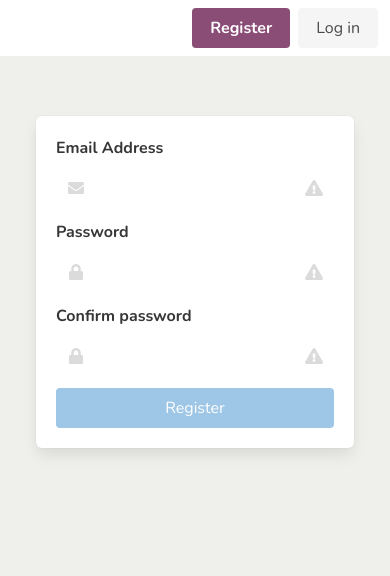
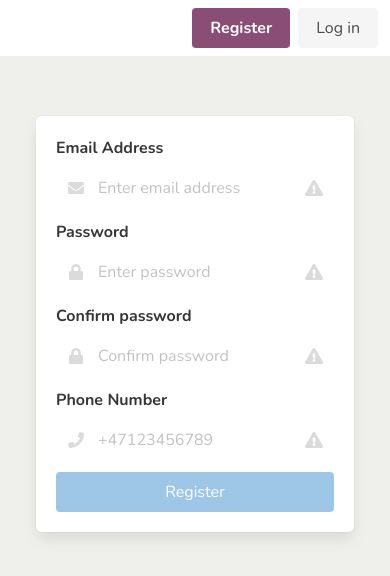
Before and after one commit to zuk38/SquareRoot, a React (Create React App) app in the folder square-root/: page /register in a window 390 px wide. Shown: the top 576 px of the page. Built offline with nearby package versions, Linux system fonts and the light colour scheme.

Commit message:
added phone number to registration

```diff
--- a/square-root/package.json
+++ b/square-root/package.json
@@ -17,11 +17,11 @@
     "fa-icons": "^0.2.0",
     "font-awesome-icons": "^1.6.0",
     "react": "^17.0.1",
+    "react-country-region-selector": "^3.0.2",
     "react-dom": "^17.0.1",
     "react-native-svg": "^12.1.0",
     "react-router-dom": "^5.2.0",
     "react-scripts": "4.0.3",
-    "rn-country-picker": "0.0.12",
     "sass": "^1.32.8",
     "web-vitals": "^1.0.1"
   },
--- a/square-root/src/components/auth/Register.js
+++ b/square-root/src/components/auth/Register.js
@@ -29,13 +29,17 @@ const Register = () => {
                     id="email"
                     onChange={handleChange}
                     value={values.email || ""}
+                    placeholder="Enter email address"
                     required
                   />
                   <span class="icon is-small is-left">
                     <i class="fas fa-envelope"></i>
                   </span>
                   <span class="icon is-small is-right">
-                    <i id="emailCheckIcon" class="fas fa-exclamation-triangle"></i>
+                    <i
+                      id="emailCheckIcon"
+                      class="fas fa-exclamation-triangle"
+                    ></i>
                   </span>
                   {errors.email && (
                     <p className="help is-danger">{errors.email}</p>
@@ -53,13 +57,17 @@ const Register = () => {
                     id="password"
                     onChange={handleChange}
                     value={values.password || ""}
+                    placeholder="Enter password"
                     required
                   />
                   <span class="icon is-small is-left">
                     <i class="fas fa-lock"></i>
                   </span>
                   <span class="icon is-small is-right">
-                    <i id="passwordCheckIcon" class="fas fa-exclamation-triangle"></i>
+                    <i
+                      id="passwordCheckIcon"
+                      class="fas fa-exclamation-triangle"
+                    ></i>
                   </span>
                 </div>
                 {errors.password && (
@@ -77,18 +85,51 @@ const Register = () => {
                     id="confirmPassword"
                     onChange={handleChange}
                     value={values.confirmPassword || ""}
+                    placeholder="Confirm password"
                     required
                   />
                   <span class="icon is-small is-left">
                     <i class="fas fa-lock"></i>
                   </span>
                   <span class="icon is-small is-right">
-                    <i id="confPassCheckIcon" class="fas fa-exclamation-triangle"></i>
+                    <i
+                      id="confPassCheckIcon"
+                      class="fas fa-exclamation-triangle"
+                    ></i>
                   </span>
                 </div>
                 {errors.confirmPassword && (
                   <p className="help is-danger">{errors.confirmPassword}</p>
                 )}
+              </div>
+              {/*Phone number field */}
+              <div className="field">
+                <label className="label">Phone Number</label>
+                <div className="control has-icons-left has-icons-right">
+                  <input
+                    autoComplete="off"
+                    className="input"
+                    type="phone"
+                    name="phone"
+                    id="phone"
+                    onChange={handleChange}
+                    value={values.phone || ""}
+                    placeholder="+47123456789"
+                    required
+                  />
+                  <span class="icon is-small is-left">
+                    <i class="fas fa-phone"></i>
+                  </span>
+                  <span class="icon is-small is-right">
+                    <i
+                      id="phoneCheckIcon"
+                      class="fas fa-exclamation-triangle"
+                    ></i>
+                  </span>
+                  {errors.phone && (
+                    <p className="help is-danger">{errors.phone}</p>
+                  )}
+                </div>
               </div>
               <button
                 type="register"
--- a/square-root/src/components/utility/RegistrationFormValidation.js
+++ b/square-root/src/components/utility/RegistrationFormValidation.js
@@ -16,6 +16,11 @@ function hasNumber(str) {
 function validateRegexString(email) {
   const regexString = /^((\w+([-+.]\w+)*@\w+([-.]\w+)*\.\w+([-.]\w+)*)\s*[;]{0,1}\s*)+$/;
   return regexString.test(String(email).toLowerCase()); // true|false
+}
+
+function validatePhone(phone) {
+  const phoneRegex = /^\+[1-9]{1}[0-9]{1,14}$/;
+  return phoneRegex.test(String(phone)); // true|false
 }
 
 function changeIcons(boolean, input, icon) {
@@ -40,9 +45,12 @@ export default function validate(values) {
   let iconPassword = document.getElementById("passwordCheckIcon");
   let inputConfPassword = document.getElementById("confirmPassword");
   let iconConfPassword = document.getElementById("confPassCheckIcon");
+  let inputPhone = document.getElementById("phone");
+  let iconPhone = document.getElementById("phoneCheckIcon");
   let emailValidated = false;
   let passValidated = false;
   let confPassValidated = false;
+  let phoneValidated = false;
   let registerBtn = document.getElementById("registerBtn");
 
   if (!values.email) {
@@ -84,13 +92,24 @@ export default function validate(values) {
     confPassValidated = true;
   }
 
+  if (!values.phone) {
+    errors.phone = "Phone number is required";
+    phoneValidated = false;
+  } else if (!validatePhone(values.phone)) {
+    errors.phone = "Invalid phone number";
+    phoneValidated = false;
+  } else {
+    phoneValidated = true;
+  }
+
   //if (values.apierrors) {
   //}
   changeIcons(emailValidated, inputEmail, iconEmail);
   changeIcons(passValidated, inputPassword, iconPassword);
   changeIcons(confPassValidated, inputConfPassword, iconConfPassword);
+  changeIcons(phoneValidated, inputPhone, iconPhone);
 
-  if (emailValidated && passValidated && confPassValidated) {
+  if (emailValidated && passValidated && confPassValidated && phoneValidated) {
     registerBtn.disabled = false; //button is no longer no-clickable
   } else {
     registerBtn.disabled = true;
```
Also changed, not shown: 1 other file (tests, documents, lock files or other folders).
